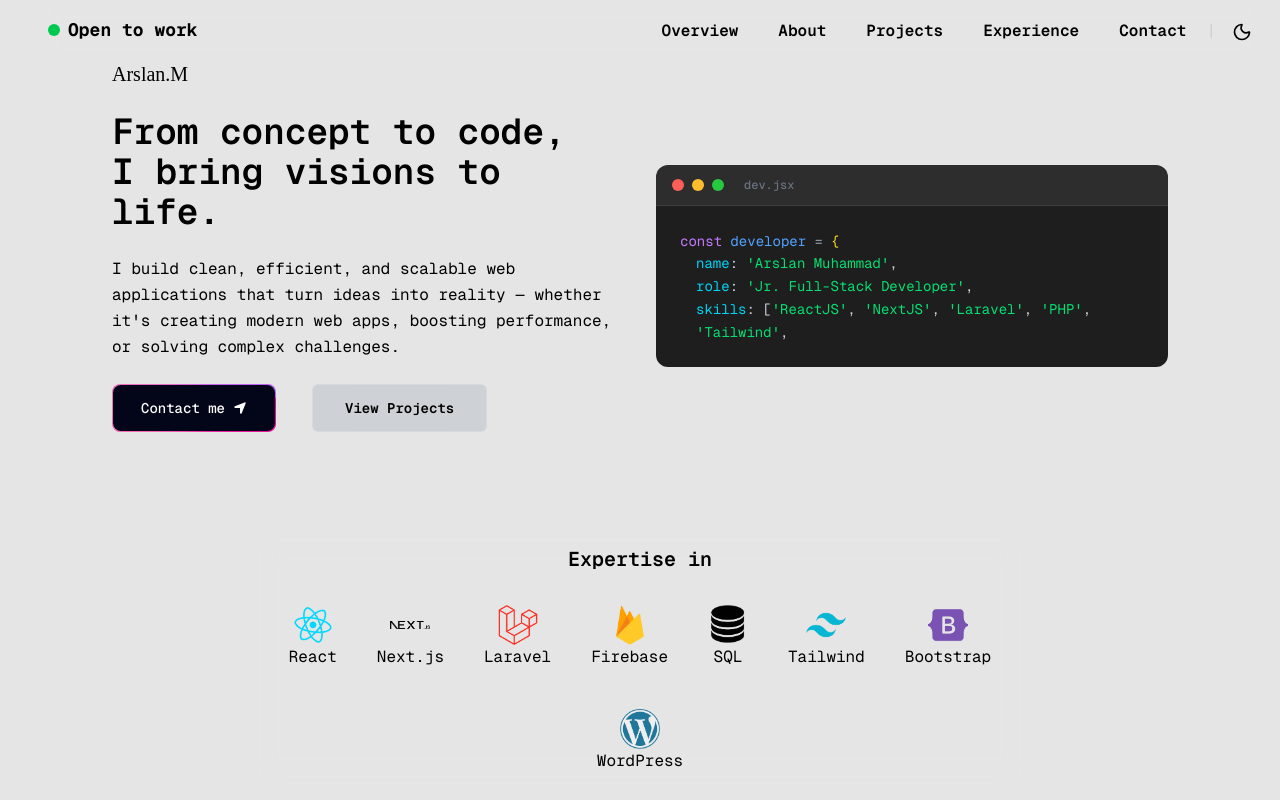
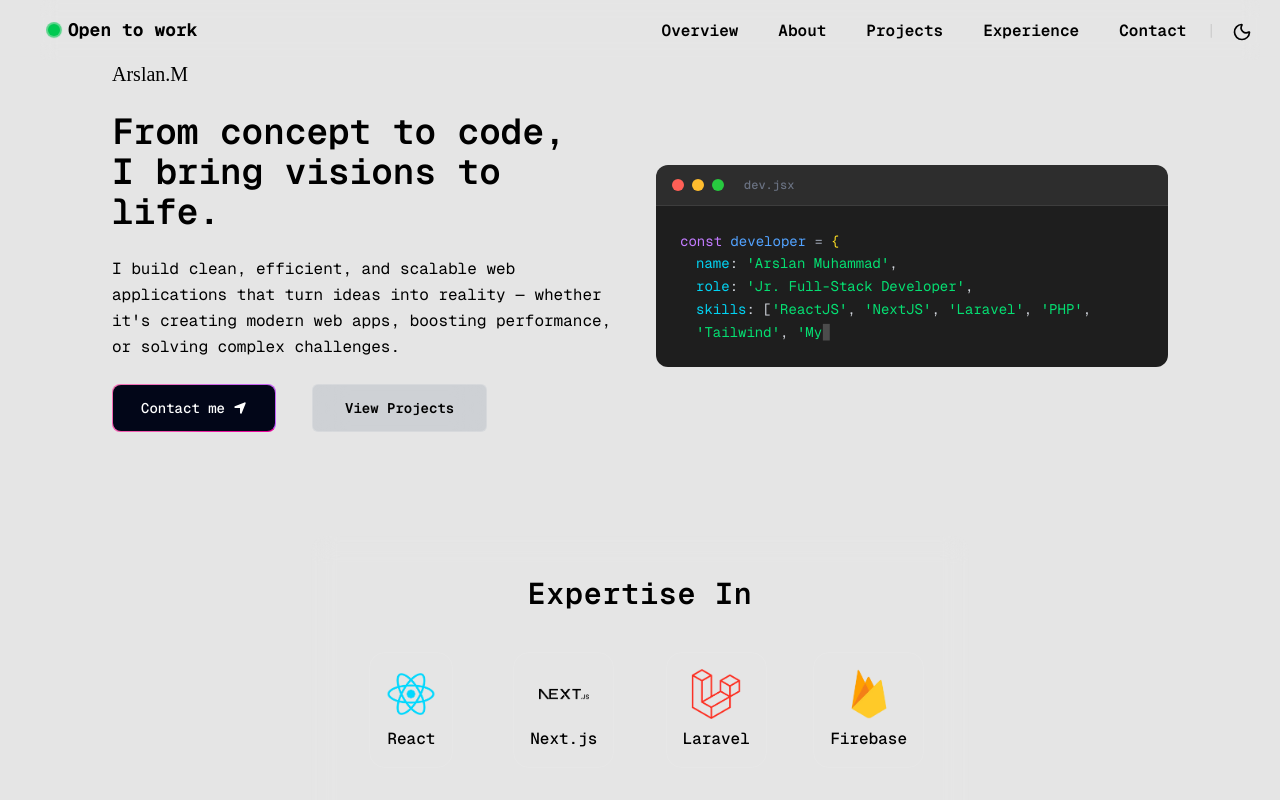
Before and after one commit to arslan433/Ar-Portfolio, a Next.js app: page / in a window 1280 px wide. Shown: the top 800 px of the page. Built offline with nearby package versions, Linux system fonts and the light colour scheme.

Commit message:
Expertise Section Modify

```diff
--- a/src/app/globals.css
+++ b/src/app/globals.css
@@ -51,9 +51,6 @@ html {
   color: rgba(0, 0, 0, 0.1);
 }
 
-.light #imginvert {
-  filter: invert(1) brightness(0);
-}
 
 .light #bgchange {
   background-color: rgba(0, 0, 0, 0.1);
@@ -73,3 +70,7 @@ html {
   0%, 100% { opacity: 1; }
   50% { opacity: 0; }
 }
+
+.dark #imginvert {
+  filter: invert(1) brightness(2);
+}
--- /dev/null
+++ b/src/components/Expertise.jsx
@@ -0,0 +1,64 @@
+"use client";
+import { motion } from "framer-motion";
+import Image from "next/image";
+
+export default function Expertise() {
+  const skills = [
+    { name: "React", src: "/assets/react.webp" },
+    { name: "Next.js", src: "/assets/next.webp", invert: true },
+    { name: "Laravel", src: "/assets/laravel.webp" },
+    { name: "Firebase", src: "/assets/firebase.webp" },
+    { name: "SQL", src: "/assets/sql.webp", invert: true },
+    { name: "Tailwind", src: "/assets/tailwind.webp" },
+    { name: "Bootstrap", src: "/assets/bootstrap.webp" },
+    { name: "WordPress", src: "/assets/wordpress.webp" },
+  ];
+
+  return (
+    <section className="flex flex-col mt-20 items-center px-4">
+      <div className="max-w-4xl w-full rounded-2xl   backdrop-blur-md text-center p-10">
+        <motion.h3
+          className="text-3xl font-semibold mb-10 tracking-wide"
+          initial={{ opacity: 0, y: -15 }}
+          whileInView={{ opacity: 1, y: 0 }}
+          transition={{ duration: 0.6 }}
+        >
+          Expertise In
+        </motion.h3>
+
+        <div className="grid grid-cols-2 sm:grid-cols-3 md:grid-cols-4 gap-8 justify-items-center">
+          {skills.map((skill, index) => (
+            <motion.div
+              key={skill.name}
+              className="group flex flex-col items-center justify-center gap-2 p-4 rounded-2xl border border-white/10 hover:border-white/30 hover:shadow-[0_0_20px_rgba(255,255,255,0.1)] transition-all duration-300"
+              initial={{ opacity: 0, y: 20 }}
+              whileInView={{ opacity: 1, y: 0 }}
+              viewport={{ once: true }}
+              transition={{ duration: 0.4, delay: index * 0.1 }}
+            >
+              <motion.div
+                whileHover={{ scale: 1.15, rotate: 5 }}
+                transition={{ type: "spring", stiffness: 200 }}
+                className="relative"
+              >
+                <Image
+                  src={skill.src}
+                  alt={skill.name}
+                  width={50}
+                  height={50}
+                  unoptimized
+                  id={skill.invert ? "imginvert" : undefined}
+
+                />
+                <div className="absolute inset-0 rounded-full bg-white/5 blur-md opacity-0 group-hover:opacity-100 transition-opacity"></div>
+              </motion.div>
+              <h4 className="text-base font-medium  transition-colors">
+                {skill.name}
+              </h4>
+            </motion.div>
+          ))}
+        </div>
+      </div>
+    </section>
+  );
+}
--- a/src/components/Navbar.tsx
+++ b/src/components/Navbar.tsx
@@ -7,7 +7,7 @@ export default function Navbar() {
             <Link href={'/'} id="link" className="mx-3 font-semibold p-2 dark:hover:bg-white/10 rounded-md transition-colors ">Overview</Link>
             <Link id="link" href={'/#about'} className="mx-3 font-semibold p-2 dark:hover:bg-white/10 rounded-md transition-colors">About</Link>
             <Link id="link" href={'/projects'} className="mx-3 font-semibold p-2 dark:hover:bg-white/10 rounded-md transition-colors">Projects</Link>
-            <Link id="link" href={'#experience'} className="mx-3 font-semibold p-2 dark:hover:bg-white/10 rounded-md transition-colors ">Experience</Link>
+            <Link id="link" href={'/#experience'} className="mx-3 font-semibold p-2 dark:hover:bg-white/10 rounded-md transition-colors ">Experience</Link>
             <Link id="link" href={'/#contact'} className="mx-3 font-semibold p-2  dark:hover:bg-white/10 rounded-md transition-colors">Contact</Link>
             <span id="separator" className="border-l-green text-white/10">|</span>
             <ThemeToggle />
--- a/src/components/Overview.tsx
+++ b/src/components/Overview.tsx
@@ -10,6 +10,7 @@ import CoderCard from './CoderCard';
 import Link from "next/link";
 import Footer from "./Footer";
 import Experience from "./Experience";
+import Expertise from "./Expertise";
 export default function Overview() {
     return (
         <>
@@ -73,84 +74,12 @@ export default function Overview() {
                         </div>
                     </div>
 
-                    {/* Right Side - Profile Image with Motion */}
                     <CoderCard/>
                 </section>
+                <section >
+                    <Expertise />
+                </section>
 
-                {/* Expertise Section */}
-                <div className="flex flex-col mt-20 items-center">
-                    <div className="max-w-3xl w-full rounded-md backdrop-blur-md text-center">
-                        <DropdownMenuSeparator />
-                        <h3 className="text-xl font-semibold pb-6">Expertise in</h3>
-
-                        <div className="flex flex-wrap justify-center gap-6">
-                            {/* React */}
-                            <div className="p-2 flex flex-col items-center">
-                                <motion.div
-                                    animate={{ rotate: 360 }}
-                                    transition={{ repeat: Infinity, repeatType: "loop", duration: 5, ease: "linear" }}
-                                >
-                                    <Image src="/assets/react.webp" alt="React" width={40} height={40} />
-                                </motion.div>
-                                <h4>React</h4>
-                            </div>
-
-                            {/* Next.js */}
-                            <div className="p-2 flex flex-col items-center" id='imginvert'>
-                                <Image
-                                    src="/assets/next.webp"
-                                    alt="Next.js"
-                                    width={40}
-                                    height={40}
-                                    className="invert brightness-0"
-                                />
-                                <h4>Next.js</h4>
-                            </div>
-
-                            {/* Laravel */}
-                            <div className="p-2 flex flex-col items-center">
-                                <Image src="/assets/laravel.webp" alt="Laravel" width={40} height={40} />
-                                <h4>Laravel</h4>
-                            </div>
-
-                            {/* Firebase */}
-                            <div className="p-2 flex flex-col items-center">
-                                <Image src="/assets/firebase.webp" alt="Firebase" width={40} height={40} />
-                                <h4>Firebase</h4>
-                            </div>
-
-                            {/* SQL */}
-                            <div className="p-2 flex flex-col items-center" id="imginvert">
-                                <Image
-                                    src="/assets/sql.webp"
-                                    alt="SQL"
-                                    width={40}
-                                    height={40}
-                                    className="invert brightness-0"
-                                />
-                                <h4>SQL</h4>
-                            </div>
-
-                            {/* Tailwind */}
-                            <div className="p-2 flex flex-col items-center">
-                                <Image src="/assets/tailwind.webp" alt="Tailwind" width={40} height={40} />
-                                <h4>Tailwind</h4>
-                            </div>
-
-                            {/* Bootstrap */}
-                            <div className="p-2 flex flex-col items-center">
-                                <Image src="/assets/bootstrap.webp" alt="Bootstrap" width={40} height={40} />
-                                <h4>Bootstrap</h4>
-                            </div>
-
-                            {/* WordPress */}
-                            <div className="p-2 flex flex-col items-center">
-                                <Image src="/assets/wordpress.webp" alt="WordPress" width={40} height={40} />
-                                <h4>WordPress</h4>
-                            </div>
-                        </div>
-                    </div>
-                </div>
             </div>
             <section id="about" className="justify-content-center justify-items-center pt-15  ">
                 <motion.div className="max-w-4xl max-sm:px-3 px-3"
```
